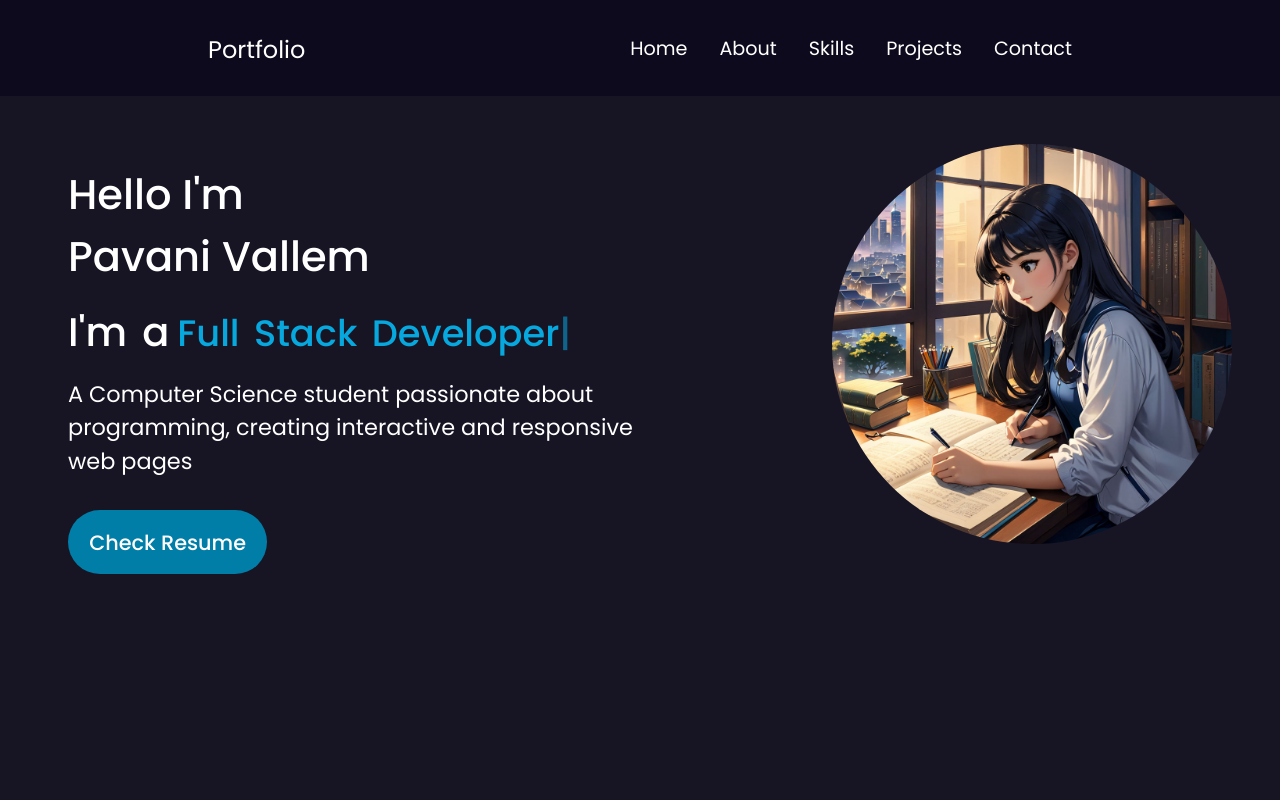
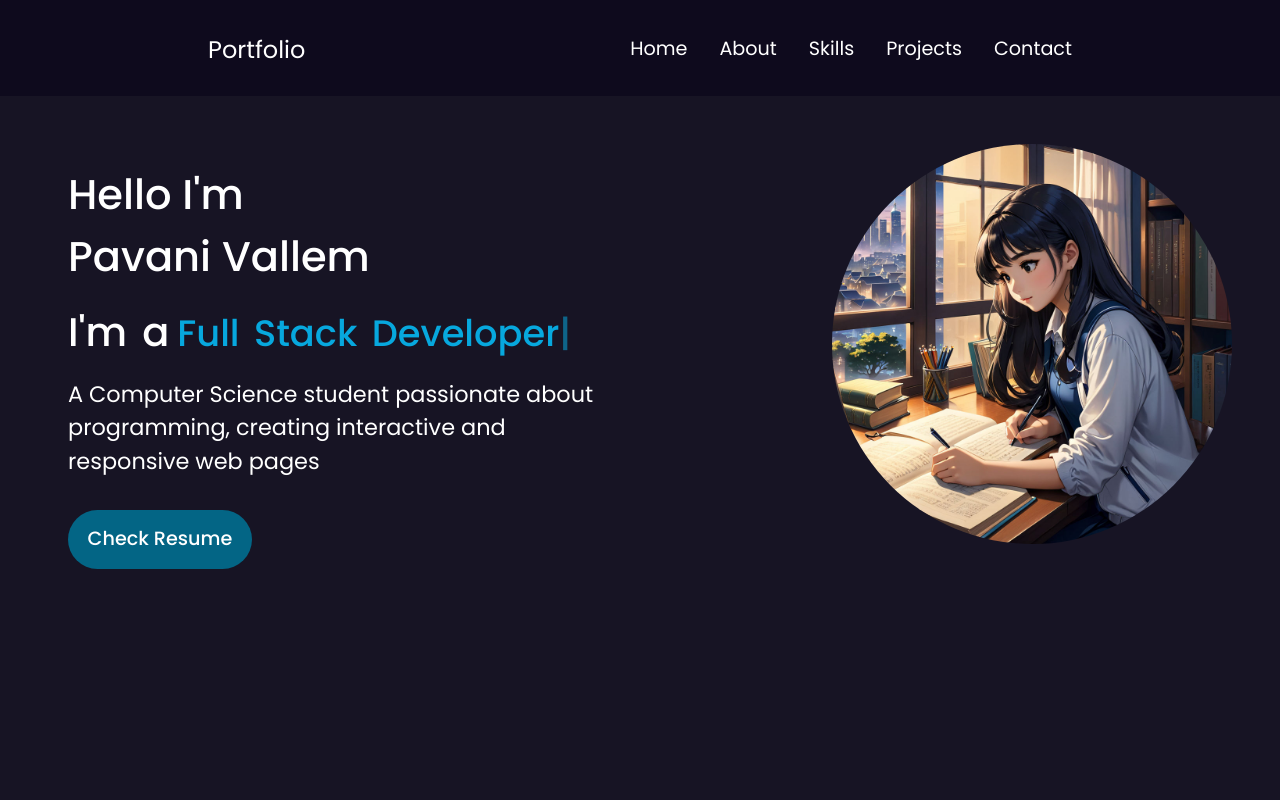
Before and after one commit to Pavani1006/Portfolio, a React (Create React App) app: page / in a window 1280 px wide. Shown: the top 800 px of the page. Built offline with nearby package versions, Linux system fonts and the light colour scheme.

Commit message:
first commit

```diff
--- a/src/components/Home.css
+++ b/src/components/Home.css
@@ -27,13 +27,13 @@
 }
 .introtxt{
     font-size: 1.4rem;
-    max-width: 38rem;
+    max-width: 35rem;
     margin-bottom: 2rem;
 }
 .resume{
-    padding: 0.9rem 1.2rem;
+    padding: 0.8rem 1.1rem;
     border-radius: 2.5rem;
-    font-size: 1.3rem;
+    font-size: 1.2rem;
     font-weight: 500;
     cursor: pointer;
     color: rgba(14, 10, 29, 0.922);
@@ -50,7 +50,7 @@
     position: relative;
     color: white;
     border: 2px solid transparent;
-    background-color: #007ea8;
+    background-color: #036585;
     overflow: hidden;
     transition: background-color 0.3s ease, border-color 0.3s ease;
   }
```
